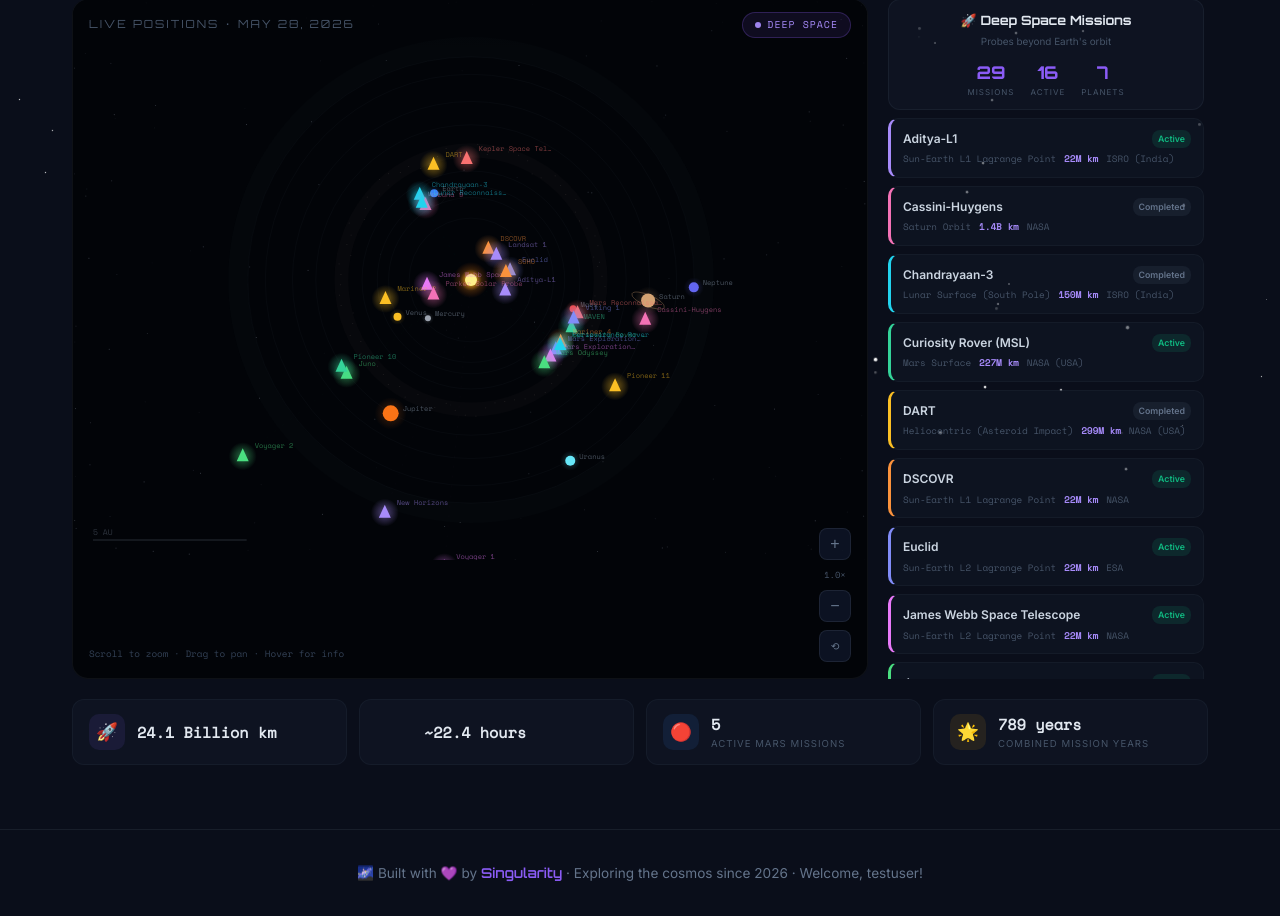
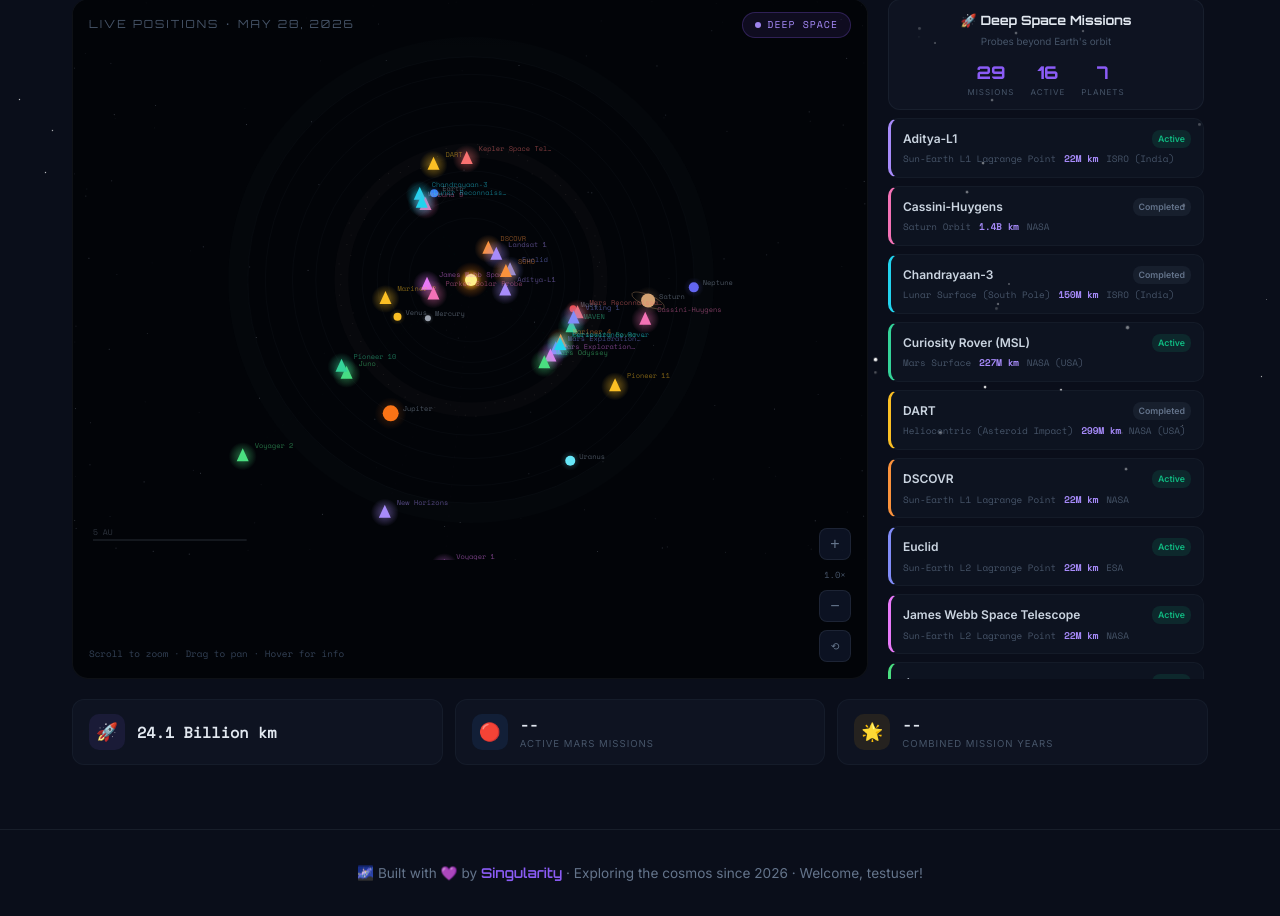
Before and after one commit to sammy70707/news-space, a Flask app: page /solar-tracker in a window 1280 px wide. Shown: the part 302-1218 px from the top of the page. Run offline with Flask 3, Linux system fonts and the light colour scheme; a user stored in the database is signed in; data comes from the database, SQL or seed files in the repository.

Commit message:
Update solar_tracker.html

```diff
--- a/templates/solar_tracker.html
+++ b/templates/solar_tracker.html
@@ -79,13 +79,7 @@
                 <div class="dc-icon" style="background:rgba(139,92,246,0.1);">🚀</div>
                 <div>
                     <div class="dc-val" id="farthestDist">--</div>
-                    <div class="dc-label"></div>
-                </div>
-            </div>
-            <div class="dist-card">
-                <div class="dc-icon"></div>
-                <div>
-                    <div class="dc-val" id="lightDelay">--</div>
+
                     <div class="dc-label"></div>
                 </div>
             </div>
```
